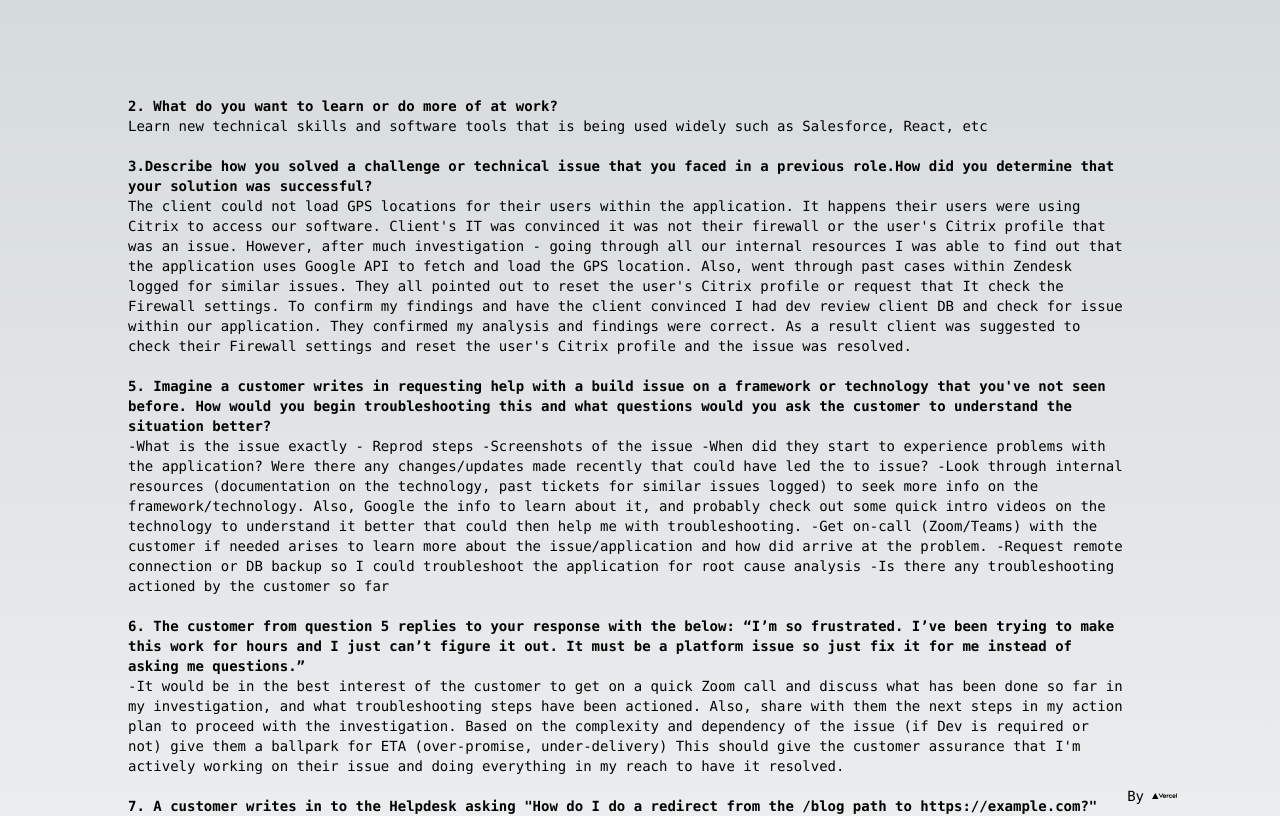
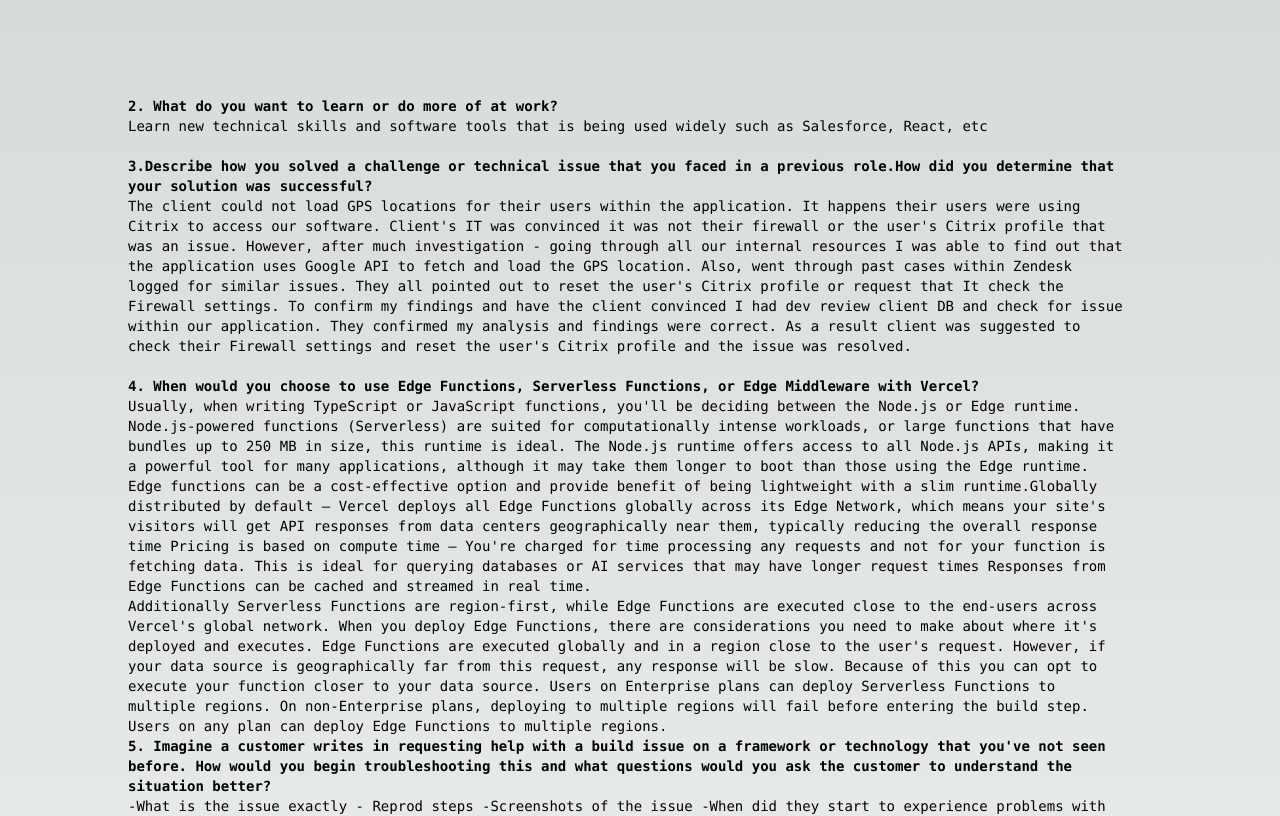
Before and after one commit to trityazd/Project-R2, a Next.js app: page / in a window 1280 px wide. Shown: the top 816 px of the page. Built offline with nearby package versions, Linux system fonts and the light colour scheme.

Commit message:
Update page.tsx

```diff
--- a/app/page.tsx
+++ b/app/page.tsx
@@ -16,6 +16,23 @@
 Also, went through past cases within Zendesk logged for similar issues. They all pointed out to reset the user's Citrix profile or request that It check the Firewall settings.
 To confirm my findings and have the client convinced I had dev review client DB and check for issue within our application. They confirmed my analysis and findings were correct.
 As a result client was suggested to check their Firewall settings and reset the user's Citrix profile and the issue was resolved.<br></br><br></br>
+
+ <code className="font-mono font-bold"> 4. When would you choose to use Edge Functions, Serverless Functions, or Edge Middleware with Vercel? </code> <br></br>
+
+          Usually, when writing TypeScript or JavaScript functions, you'll be deciding between the Node.js or Edge runtime.
+Node.js-powered functions (Serverless) are suited for computationally intense workloads, or large functions that have bundles up to 250 MB in size, this runtime is ideal.
+The Node.js runtime offers access to all Node.js APIs, making it a powerful tool for many applications, although it may take them longer to boot than those using the Edge runtime.<br></br>
+
+Edge functions can be a cost-effective option and provide benefit of being lightweight with a slim runtime.Globally distributed by default – Vercel deploys all Edge Functions globally across its Edge Network, which means your site's visitors will get API responses from data centers geographically near them, typically reducing the overall response time
+Pricing is based on compute time – You're charged for time processing any requests and not for your function is fetching data. This is ideal for querying databases or AI services that may have longer request times
+Responses from Edge Functions can be cached and streamed in real time.<br></br>
+
+Additionally Serverless Functions are region-first, while Edge Functions are executed close to the end-users across Vercel's global network. When you deploy Edge Functions, there are considerations you need to make about
+where it's deployed and executes. Edge Functions are executed globally and in a region close to the user's request. However, if your data source is geographically far from this request, any response will be slow.
+Because of this you can opt to execute your function closer to your data source. Users on Enterprise plans can deploy Serverless Functions to multiple regions. On non-Enterprise plans, deploying to multiple regions will fail before entering the build step. Users on any plan can deploy Edge Functions to multiple regions.<br></br>
+
+
+
 
  <code className="font-mono font-bold"> 5. Imagine a customer writes in requesting help with a build issue on a framework or
 technology that you've not seen before. How would you begin troubleshooting this and
@@ -64,11 +81,16 @@
  <code className="font-mono font-bold"> 9.What do you think is one of the most common problems which customers ask Vercel for help with? How would you help customers to overcome common problems, short-term and long-term?</code> <br></br>
 
           Based on some of the past tickets logged(https://www.vercel-status.com/history) the Deployments being triggered from GitHub are queued or there is a delay in the overall deployment.
-Also, could get tricky to find the info from the help page and guide section if the client does not use the correct keyword to search for relevant info. Hence they end up asking for support thereby increasing ticket volume and consuming support agents' time which could be dedicated to some other critical ticket/issue
+Also, could get tricky to find the info from the help page and guide section if the client does not use the correct keyword to search for relevant info. Hence they end up asking for support thereby increasing ticket volume and consuming support agents' time which could be dedicated to some other critical ticket/issue<br></br>
 
 If there is a help article/guide for the issue reported I would share this with the customer. If required I would also prepare a quick guide myself that can be used for future reference by the customer & shared internally by them for knowledge transfer..<br></br><br></br>
 
  <code className="font-mono font-bold"> 10. How could we improve or alter this familiarisation exercise?</code> <br></br>
+
+Q9 the part that asks "What do you think is one of the most common problems that customers ask Vercel for help with?". This is hard for someone to come up with a relevant response as we are
+sitting on the other end of the application and at this point suggest points based on the Help Guide section or our own experience.<br></br>
+
+Also, the other part asks "How would you help customers to overcome common problems, short-term and long-term?". It could be omitted from Q9 as one could tell how the individual would respond based on answers from Q 3,5,6,7
 
 
 
```
